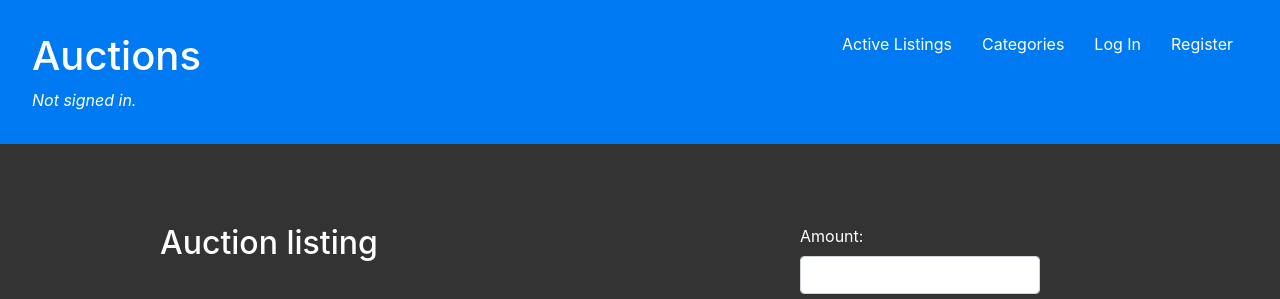
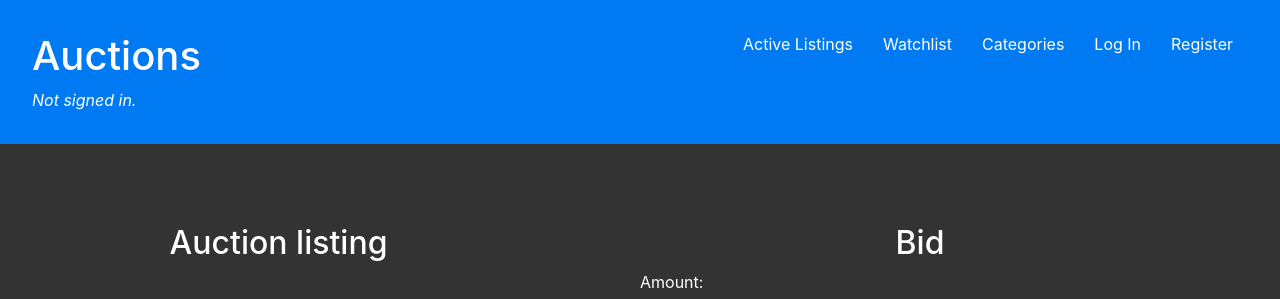
Before and after one commit to iamenochchirima/Commerce, a Django app: page /11/auction_listing in a window 1280 px wide. Shown: the top 299 px of the page. Run offline with Django 3.2, Linux system fonts and the light colour scheme; data comes from the database, SQL or seed files in the repository; both versions use the stored data as it was after the commit; some libraries are stand-ins or nearby versions.

Commit message:
Finished the modifications and design

```diff
--- a/commerce/auctions/forms.py
+++ b/commerce/auctions/forms.py
@@ -1,3 +1,4 @@
+from cProfile import label
 from dataclasses import fields
 from distutils.command.clean import clean
 from email.policy import default
@@ -15,7 +16,6 @@ for item in choices:
     category_list.append(item)
 
 class NewListingForm(ModelForm):
-    categories = forms.ChoiceField( widget= forms.Select(attrs={'class': 'form-control col-md-5 col-lg-6'}), choices=category_list)
 
     class Meta:
         model = Auction_listing
@@ -26,7 +26,7 @@ class NewListingForm(ModelForm):
             "description": forms.Textarea(attrs={'class': 'form-control col-md-5 col-lg-6'}),
             "starting_bid": forms.NumberInput(attrs={'class': 'form-control col-md-5 col-lg-6'}),
             "image_link": forms.URLInput(attrs={'class': 'form-control col-md-5 col-lg-6'}),
-
+           "categories": forms.Select(attrs={'class': 'form-control col-md-5 col-lg-6'}, choices=category_list)
         }
 
 class BidForm(ModelForm):
@@ -36,7 +36,7 @@ class BidForm(ModelForm):
         fields = ["amount"]
 
         widgets = {
-            "amount": forms.NumberInput(attrs={'class': 'form-control col-md-5 col-lg-6'})
+            "amount": forms.NumberInput(attrs={'class': 'form-control'})
         }
 
 class CommentForm(ModelForm):
@@ -45,5 +45,5 @@ class CommentForm(ModelForm):
         fields = ["comment"]
 
         widgets = {
-            "comment": forms.Textarea(attrs={'class': 'form-control col-md-3 col-lg-6'})
+            "comment": forms.Textarea(attrs={'class': 'form-control'})
         }
--- a/commerce/auctions/static/auctions/styles.css
+++ b/commerce/auctions/static/auctions/styles.css
@@ -109,6 +109,28 @@ body .listing-container {
   display: grid;
   grid-template-columns: 1fr 1fr;
 }
+body .listing-container #created {
+  font-size: 12px;
+}
 body .listing-container .listing-cols {
-  padding: 5em 0 0 10em;
+  padding: 5em 5em 0 5em;
+}
+body .listing-container .listing-left-col h2 {
+  margin-left: 2.8em;
+}
+body .listing-container .listing-right-col {
+  padding-left: 0%;
+}
+body .listing-container .listing-right-col span {
+  font-weight: bold;
+  font-size: 20px;
+}
+body .listing-container .listing-right-col h3 {
+  color: #007af3;
+}
+body .bid-error {
+  padding-top: 10em;
+}
+body .create_listing-form {
+  margin-left: 5em;
 }/*# sourceMappingURL=styles.css.map */
--- a/commerce/auctions/templates/auctions/auction_listing.html
+++ b/commerce/auctions/templates/auctions/auction_listing.html
@@ -1,11 +1,27 @@
 {% extends "auctions/layout.html" %}
 
 {% block body %}
+
+{% if user is not item.author and item.status is False %}
+
+{% if error %}
+<div class="bid-error"><center><h2>Your bidding amount should be equal or greater than the current price</h2></center>
+</div>
+{% else %}
 <div class="listing-container">
 
     <div class="listing-left-col listing-cols">
 
-        <h2>Auction listing</h2>
+        <h2> Auction listing <br><br>
+        <a href="{% url 'watchlist' item.id %}" class="btn btn-secondary">
+            {% if watched %}
+                Remove from Watchlist
+            {% else %}
+                Add to Watchlist
+            {% endif %}
+        </a>
+        </h2>
+
         <div class="item">
             <div>
                 <img src="{{ item.image_link|default:'/static/images/default.png' }}" alt="image"/>
@@ -14,23 +30,19 @@
                 <div id="title">{{ item.title }}</div>
                 <div id="desciption"> Description: {{ item.description }}</div>
                 <br>
-                <div id="Category">{{ item.categories }}</div>
+                <div id="Category">Category: {{ item.categories }}</div>
                 <br>
-                <div id="price">${{item.starting_bid }}</div>
+
+                {% if item.current_bid is not none %}
+                <div id="price"> Current price: ${{item.current_bid }}</div>
                 <br>
+                {% else %}
+                <div id="price"> Starting bid :${{item.starting_bid }}</div>
+                <br>
+                {% endif %}
+
                 <div id="created">Ceated at: {{ item.date }}</div>
             </div>
-            {% if user.is_authenticated %}
-        <a href="{% url 'watchlist' item.id %}" class="btn btn-secondary">
-            {% if watched %}
-                Remove from Watchlist
-            {% else %}
-                Add to Watchlist
-            {% endif %}
-        </a>
-        {% else %}
-        <a href="{% url 'login' %}" class="btn btn-secondary">Add to Watchlist</a>
-        {% endif %}
         </div>
 
     </div>
@@ -38,12 +50,20 @@
     <div class="listing-right-col listing-cols ">
 
         <div>
-            <form action="{% url 'bids' item.id %}" method="POST">
-                {% csrf_token %}
-                {{ form.as_p }}
-                <input class="btn btn-secondary" type="submit" value="Place Bid">
-            </form>
+            {% if item.status == False and item.customer != None%}
+            <h2>Listing Closed!</h2><br>
+            {% if item.author == user %}
+                <span>Auction status:</span>
+                <i>The item have been sold to <strong>{{ item.customer}}</strong> at <strong>${{ item.current_bid }}</strong></i>
+            {% elif item.customer == user %}
+            <i><h3>Congragulations <strong>{{ item.customer}}</strong>!, Your bid for <strong>{{ item.title }}</strong> have won.</h3></i>
+            {% else %}
+            <span>Auction status:</span>
+            <i>Item have been sold</i>
+            {% endif %}
+            {% endif %}
         </div>
+            <br>
         <div>
             <form action="{% url 'comments' item.id %}" method="POST">
                 {% csrf_token %}
@@ -51,33 +71,21 @@
                 <input class="btn btn-secondary" type="submit" value="Post comment">
             </form>
         </div>
-        <div>
+        <br>
             {% if item.status == True and item.author == user %}
             <div>
                 <a class="btn btn-secondary" href="{% url 'close_listing' item.id %}">Close Auction</a>
             </div>
             {% endif %}
-        </div>
-        <div>
-            {% if item.status == False and item.customer != None%}
-            <h3>Auction status</h3>
-            {% if item.author == user %}
-            <div>The item have been sold to <strong>{{ item.customer}}</strong> at <strong>${{ item.starting_bid }}</strong></div>
-            {% elif item.customer == user %}
-            <div>Congragulations! Your <strong>{{ item.title }}</strong> bid won</div>
-            {% else %}
-            <div>Sorry, the item have been sold</div>
-            {% endif %}
-            {% endif %}
-        </div>
+        <br>
     <div>
         <h2>Comments</h2>
         {% if not item.comments.all %}
             <p>No comments yet </p>
         {% else %}
             {% for comment in item.comments.all %}
-                <strong>{{ comment.user }}</strong>
-                <strong>{{ comment.date }}</strong>
+                <strong>{{ comment.user }}</strong> at
+                <time id="created">{{ comment.date }}</time>
                 <br>
                 {{ comment.comment }}
                 <br>
@@ -88,4 +96,113 @@
     </div>
 
 </div>
+{% endif %}
+
+{% else %}
+
+{% if error %}
+<div class="bid-error"><center><h2>Your bidding amount should be equal or greater than the current price or the starting bid</h2></center>
+</div>
+{% else %}
+<div class="listing-container">
+
+    <div class="listing-left-col listing-cols">
+
+        <h2> Auction listing <br><br>
+            <a href="{% url 'watchlist' item.id %}" class="btn btn-secondary">
+                {% if watched %}
+                    Remove from Watchlist
+                {% else %}
+                    Add to Watchlist
+                {% endif %}
+            </a>
+            </h2>
+
+        <div class="item">
+            <div>
+                <img src="{{ item.image_link|default:'/static/images/default.png' }}" alt="image"/>
+            </div>
+            <div>
+                <div id="title">{{ item.title }}</div>
+                <div id="desciption"> Description: {{ item.description }}</div>
+                <br>
+                <div id="Category">Category: {{ item.categories }}</div>
+                <br>
+
+                {% if item.current_bid is not none %}
+                <div id="price"> Current price: ${{item.current_bid }}</div>
+                <br>
+                {% else %}
+                <div id="price"> Starting bid :${{item.starting_bid }}</div>
+                <br>
+                {% endif %}
+
+                <div id="created">Ceated at: {{ item.date }}</div>
+            </div>
+        </div>
+
+    </div>
+
+    <div class="listing-right-col listing-cols ">
+
+        <center><h2>Bid</h2></center>
+
+        <div>
+            <form action="{% url 'bids' item.id %}" method="POST">
+                {% csrf_token %}
+                {{ form.as_p }}
+                <input class="btn btn-secondary" type="submit" value="Place Bid">
+            </form>
+        </div>
+        <br><br>
+        <div>
+            <form action="{% url 'comments' item.id %}" method="POST">
+                {% csrf_token %}
+                {{ form1.as_p }}
+                <input class="btn btn-secondary" type="submit" value="Post comment">
+            </form>
+        </div>
+        <br>
+            {% if item.status == True and item.author == user %}
+            <div>
+                <a class="btn btn-secondary" href="{% url 'close_listing' item.id %}">Close Auction</a>
+            </div>
+            {% endif %}
+        <br>
+        <div>
+            {% if item.status == False and item.customer != None%}
+            <h2>Listing Closed!</h2><br>
+            {% if item.author == user %}
+                <span>Auction status:</span>
+                <i>The item have been sold to <strong>{{ item.customer}}</strong> at <strong>${{ item.current_bid }}</strong></i>
+            {% elif item.customer == user %}
+            <i><h3>Congragulations <strong>{{ item.customer}}</strong>!, Your bid for <strong>{{ item.title }}</strong> have won.</h3></i>
+            {% else %}
+            <span>Auction status:</span>
+            <i>Item have been sold</i>
+            {% endif %}
+            {% endif %}
+        </div>
+    <div>
+        <h2>Comments</h2>
+        {% if not item.comments.all %}
+            <p>No comments yet </p>
+        {% else %}
+            {% for comment in item.comments.all %}
+                <strong>{{ comment.user }}</strong> at
+                <time id="created">{{ comment.date }}</time>
+                <br>
+                {{ comment.comment }}
+                <br>
+            {% endfor%}
+        {% endif %}
+    </div>
+
+    </div>
+
+</div>
+{% endif %}
+
+{% endif %}
+
 {% endblock %}
--- a/commerce/auctions/templates/auctions/layout.html
+++ b/commerce/auctions/templates/auctions/layout.html
@@ -43,6 +43,9 @@
                             <a href="{% url 'index' %}">Active Listings</a>
                         </li>
                         <li>
+                            <a href="{% url 'watchlist_page' %}">Watchlist</a>
+                        </li>
+                        <li>
                             <a href="{% url 'categories' %}">Categories</a>
                         </li>
                         <li>
--- a/commerce/auctions/views.py
+++ b/commerce/auctions/views.py
@@ -14,14 +14,15 @@ from .models import Auction_listing, Bids, Comments, Category
 from .models import User
 
 def index(request):
-    listings = Auction_listing.objects.all().order_by('date')
-    list = []
+    listings = Auction_listing.objects.all().order_by('-date')
 
-    for item in listings:
-        if item.status is True:
-            list.append(item)
+    #list = []
 
-    pager = Paginator(list, 6)
+    #for item in listings:
+        #if item.status is True:
+            #list.append(item)
+
+    pager = Paginator(listings, 6)
     page = request.GET.get('page')
     listing = pager.get_page(page)
 
@@ -109,7 +110,7 @@ def auction_listing(request, Auction_listing_id):
         "watched": watched
     })
 
-@login_required
+@login_required(login_url='login')
 def watchlist(request, id):
 
     listing = get_object_or_404(Auction_listing, id=id)
@@ -120,20 +121,21 @@ def watchlist(request, id):
         listing.watchlist.add(request.user)
     return HttpResponseRedirect(request.META['HTTP_REFERER'])
 
-@login_required
+@login_required(login_url='login')
 def watchlist_page(request):
     watched_list = Auction_listing.objects.filter(watchlist=request.user)
     return render(request, "auctions/watchlist.html", {
         "list": watched_list
     })
 
-@login_required
+@login_required(login_url='login')
 def bids(request, id):
     listing = get_object_or_404(Auction_listing, id=id)
+    error = False
     if request.method == "POST":
         amount = Decimal(request.POST.get('amount'))
         if (amount >= listing.starting_bid and (listing.current_bid is None or amount > listing.current_bid)):
-            listing.starting_bid = amount
+            listing.current_bid = amount
             form = BidForm(request.POST)
             instance = form.save(commit = False)
             instance.listing = listing
@@ -142,7 +144,10 @@ def bids(request, id):
             listing.save()
             return HttpResponseRedirect("auction_listing", id)
         else:
-            return HttpResponseBadRequest("Invalid input")
+            error = True
+            return render(request, "auctions/auction_listing.html", {
+            "error": error
+            })
 
 def close_listing(request, id):
     listing = get_object_or_404(Auction_listing, id=id)
@@ -155,7 +160,7 @@ def close_listing(request, id):
             return HttpResponseBadRequest("It seems like noone have bided on your listing yet")
     return HttpResponseRedirect("auction_listing", id)
 
-@login_required
+@login_required(login_url='login')
 def comments(request, id):
     listing = get_object_or_404(Auction_listing, id=id)
     form = CommentForm(request.POST)
@@ -173,6 +178,7 @@ def categories(request):
 
 def category_listing(request, name):
     listings =  Auction_listing.objects.filter(categories=name)
+
     return render(request, "auctions/cat_listing.html", {
     "listing": listings,
     "name": name
```
Also changed, not shown: commerce/auctions/static/auctions/styles.scss (+34 -2 lines), commerce/auctions/templates/auctions/cat_listing.html (+9 -2 lines), commerce/auctions/templates/auctions/create_listing.html (+9 -6 lines), commerce/auctions/templates/auctions/index.html (+8 -1 lines), commerce/auctions/templates/auctions/watchlist.html (+8 -1 lines), commerce/db.sqlite3, 1 other file.
